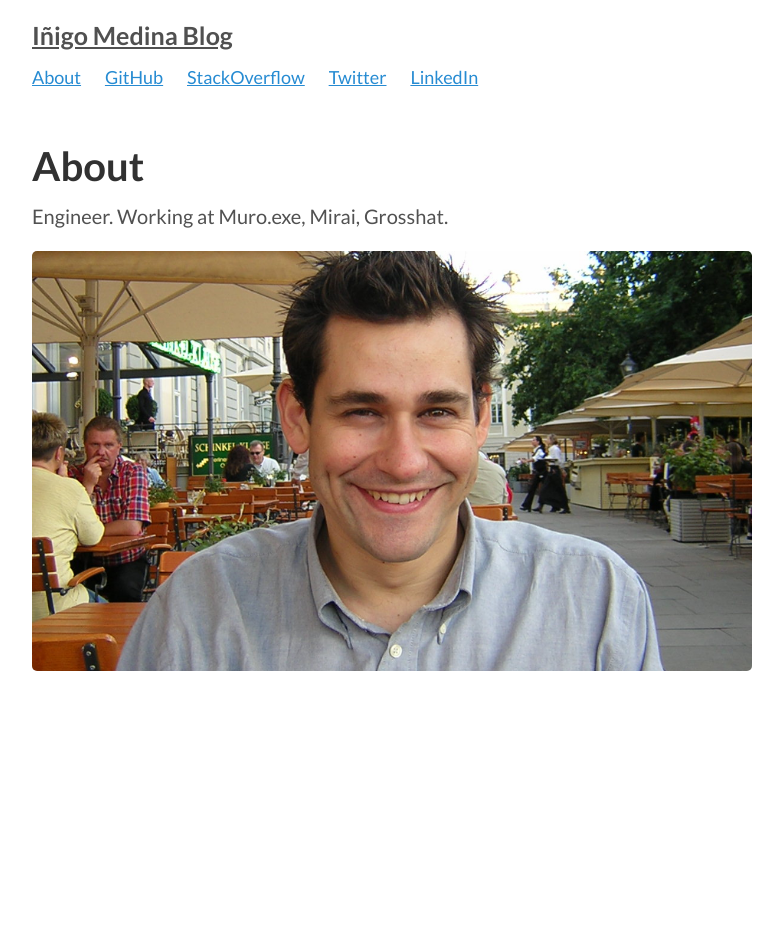
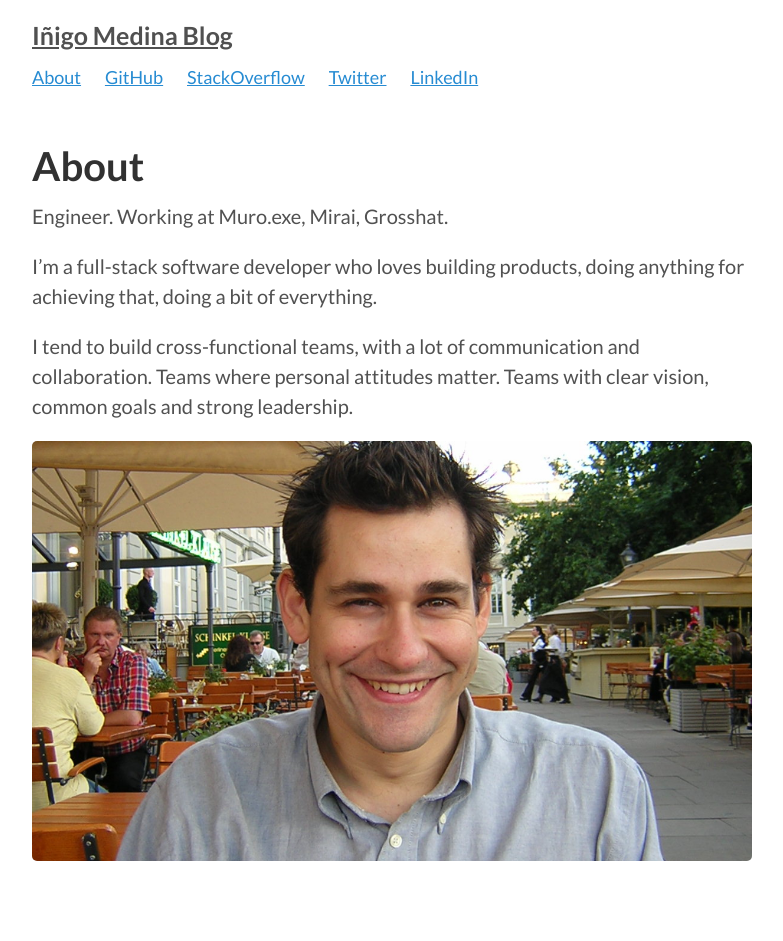
Before and after one commit to grosshat/grosshat.github.io, a Jekyll site: the page built from about.md, in a window 1280 px wide. Shown: the whole page, without its empty margins (248-1031 px from the left). Built offline with Jekyll 4.4.1, drawn with Linux system fonts in a browser that asks for light colours; Markdown is read by kramdown in place of the engine named in the settings; before the commit the page ends 900 px from its top, so only the background shows below that.

Commit message:
Update profile content.

```diff
--- a/about.md
+++ b/about.md
@@ -5,4 +5,11 @@ title: About
 
 Engineer. Working at Muro.exe, Mirai, Grosshat.
 
+I'm a full-stack software developer who loves building products, doing
+anything for achieving that, doing a bit of everything.
+
+I tend to build cross-functional teams, with a lot of communication and
+collaboration. Teams where personal attitudes matter. Teams with clear
+vision, common goals and strong leadership.
+
 ![Pic profile.](/assets/imedina-jekyll.png)
```
